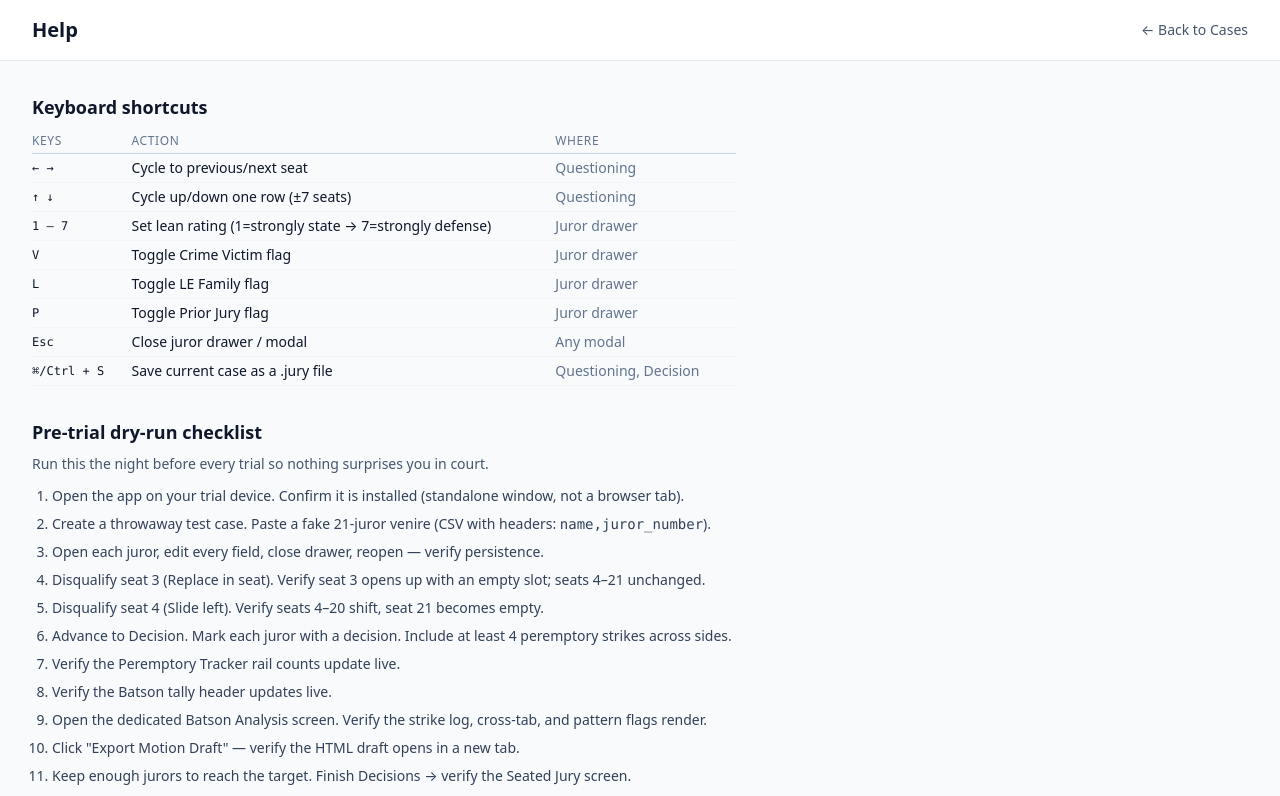
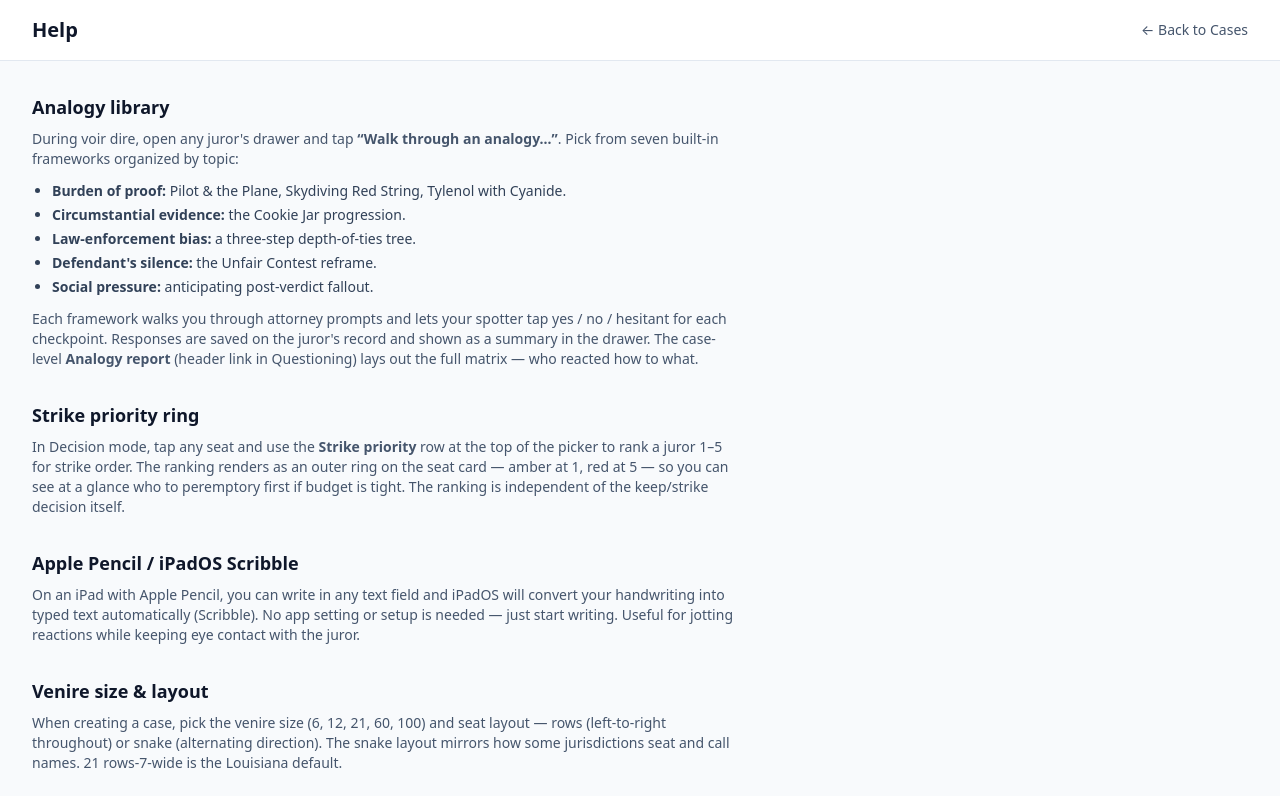
Before and after one commit to cwashingtonlaw/JuryMap, a React (Vite) app: page /help in a window 1280 px wide. Shown: the top 796 px of the page. Built offline with nearby package versions, Linux system fonts and the light colour scheme; what @react-pdf/renderer would draw is missing.

Commit message:
docs: Help screen — analogy library, strike priority, Pencil, venire size

```diff
--- a/src/screens/Help.tsx
+++ b/src/screens/Help.tsx
@@ -31,6 +31,75 @@ export default function Help() {
       </header>
 
       <div className="max-w-3xl p-8 grid gap-8">
+        <section>
+          <h2 className="text-lg font-semibold mb-2">Analogy library</h2>
+          <p className="text-sm text-slate-600 mb-3">
+            During voir dire, open any juror&apos;s drawer and tap{' '}
+            <strong>&ldquo;Walk through an analogy…&rdquo;</strong>. Pick from
+            seven built-in frameworks organized by topic:
+          </p>
+          <ul className="list-disc ml-5 text-sm text-slate-700 space-y-1">
+            <li>
+              <strong>Burden of proof:</strong> Pilot &amp; the Plane, Skydiving Red String,
+              Tylenol with Cyanide.
+            </li>
+            <li>
+              <strong>Circumstantial evidence:</strong> the Cookie Jar progression.
+            </li>
+            <li>
+              <strong>Law-enforcement bias:</strong> a three-step depth-of-ties tree.
+            </li>
+            <li>
+              <strong>Defendant&apos;s silence:</strong> the Unfair Contest reframe.
+            </li>
+            <li>
+              <strong>Social pressure:</strong> anticipating post-verdict fallout.
+            </li>
+          </ul>
+          <p className="text-sm text-slate-600 mt-3">
+            Each framework walks you through attorney prompts and lets your
+            spotter tap yes / no / hesitant for each checkpoint. Responses are
+            saved on the juror&apos;s record and shown as a summary in the
+            drawer. The case-level <strong>Analogy report</strong>{' '}
+            (header link in Questioning) lays out the full matrix — who
+            reacted how to what.
+          </p>
+        </section>
+
+        <section>
+          <h2 className="text-lg font-semibold mb-2">Strike priority ring</h2>
+          <p className="text-sm text-slate-600">
+            In Decision mode, tap any seat and use the{' '}
+            <strong>Strike priority</strong> row at the top of the picker to
+            rank a juror 1–5 for strike order. The ranking renders as an
+            outer ring on the seat card — amber at 1, red at 5 — so you can
+            see at a glance who to peremptory first if budget is tight. The
+            ranking is independent of the keep/strike decision itself.
+          </p>
+        </section>
+
+        <section>
+          <h2 className="text-lg font-semibold mb-2">Apple Pencil / iPadOS Scribble</h2>
+          <p className="text-sm text-slate-600">
+            On an iPad with Apple Pencil, you can write in any text field and
+            iPadOS will convert your handwriting into typed text automatically
+            (Scribble). No app setting or setup is needed — just start writing.
+            Useful for jotting reactions while keeping eye contact with the
+            juror.
+          </p>
+        </section>
+
+        <section>
+          <h2 className="text-lg font-semibold mb-2">Venire size &amp; layout</h2>
+          <p className="text-sm text-slate-600">
+            When creating a case, pick the venire size (6, 12, 21, 60, 100)
+            and seat layout — rows (left-to-right throughout) or snake
+            (alternating direction). The snake layout mirrors how some
+            jurisdictions seat and call names. 21 rows-7-wide is the
+            Louisiana default.
+          </p>
+        </section>
+
         <section>
           <h2 className="text-lg font-semibold mb-2">Keyboard shortcuts</h2>
           <table className="w-full text-sm border-collapse">
```
